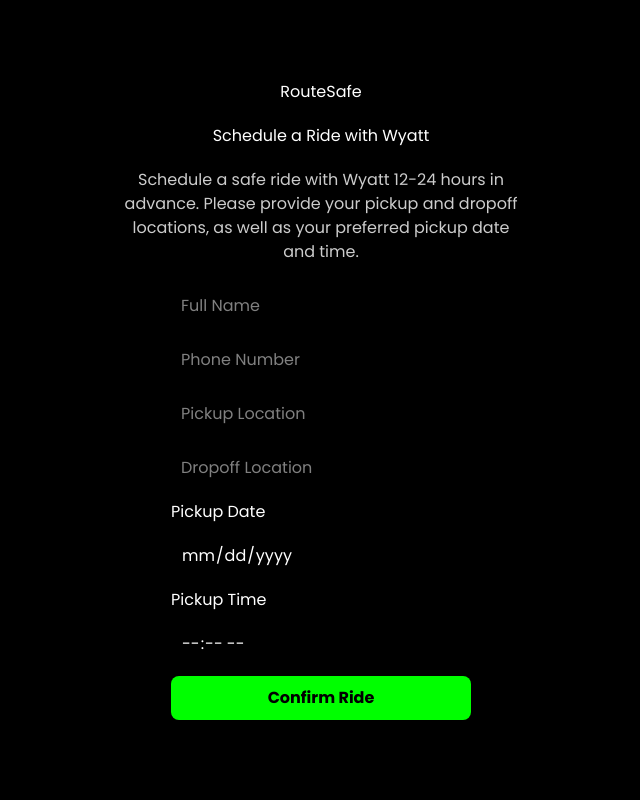
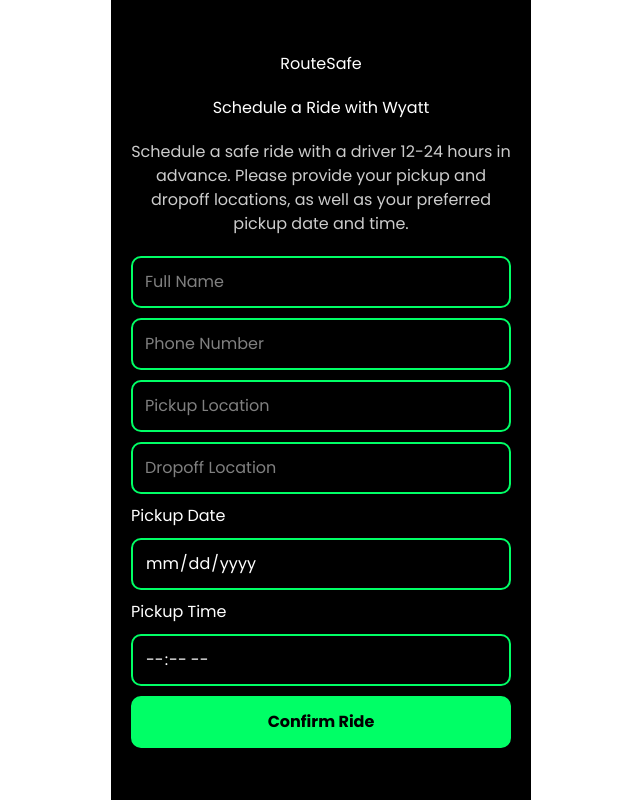
Before and after one commit to gman1337lol/routesafe, a Next.js app: page /schedule in a window 1280 px wide. Shown: the whole page, without its empty margins (319-959 px from the left). Built offline with nearby package versions, Linux system fonts and the light colour scheme; no server answers.

Commit message:
improved UI and input styling

```diff
--- a/app/schedule/page.tsx
+++ b/app/schedule/page.tsx
@@ -1,10 +1,28 @@
 "use client";
 
-
 import { useState } from "react";
-import { supabase } from "@/lib/supabaseClient";
+import { supabase } from "../../lib/supabaseClient";
 
 export default function Page() {
+  const inputStyle = {
+    padding: 12,
+    borderRadius: 10,
+    border: "2px solid #00ff66",
+    backgroundColor: "black",
+    color: "white",
+    outline: "none",
+  };
+
+  const buttonStyle = {
+    padding: 12,
+    backgroundColor: "#00ff66",
+    color: "black",
+    border: "2px solid #00ff66",
+    borderRadius: 10,
+    fontWeight: "bold",
+    cursor: "pointer",
+  };
+
   const [formData, setFormData] = useState({
     fullName: "",
     phone: "",
@@ -13,6 +31,7 @@ export default function Page() {
     pickupDate: "",
     pickupTime: "",
   });
+
   const [submitted, setSubmitted] = useState(false);
 
   async function handleSubmit(e: React.FormEvent<HTMLFormElement>) {
@@ -30,7 +49,8 @@ export default function Page() {
     ]);
 
     if (error) {
-      console.log("ERROR:", error.message);
+      alert(error.message);
+      console.log(error);
       return;
     }
 
@@ -58,6 +78,9 @@ export default function Page() {
         alignItems: "center",
         flexDirection: "column",
         gap: 20,
+        width: "100%",
+        maxWidth: 420,
+        margin: "0 auto",
       }}
     >
       <h1>RouteSafe</h1>
@@ -71,10 +94,11 @@ export default function Page() {
           color: "#ccc",
         }}
       >
-        Schedule a safe ride with Wyatt 12-24 hours in advance. Please provide
+        Schedule a safe ride with a driver 12-24 hours in advance. Please provide
         your pickup and dropoff locations, as well as your preferred pickup
         date and time.
       </p>
+
       <form
         onSubmit={handleSubmit}
         style={{
@@ -82,79 +106,65 @@ export default function Page() {
           flexDirection: "column",
           gap: 10,
           width: "100%",
-          maxWidth: 300,
         }}
       >
         <input
           placeholder="Full Name"
           value={formData.fullName}
-          onChange={(e) => setFormData({ ...formData, fullName: e.target.value })}
-          style={{
-            padding: 10,
-            borderRadius: 8,
-            border: "none",
-          }}
+          onChange={(e) =>
+            setFormData({ ...formData, fullName: e.target.value })
+          }
+          style={inputStyle}
         />
+
         <input
           placeholder="Phone Number"
           value={formData.phone}
-          onChange={(e) => setFormData({ ...formData, phone: e.target.value })}
-          style={{
-            padding: 10,
-            borderRadius: 8,
-            border: "none",
-        }}
+          onChange={(e) =>
+            setFormData({ ...formData, phone: e.target.value })
+          }
+          style={inputStyle}
         />
+
         <input
           placeholder="Pickup Location"
           value={formData.pickupLocation}
-          onChange={(e) => setFormData({ ...formData, pickupLocation: e.target.value })}
-          style={{
-            padding: 10,
-            borderRadius: 8,
-            border: "none",
-          }}
+          onChange={(e) =>
+            setFormData({ ...formData, pickupLocation: e.target.value })
+          }
+          style={inputStyle}
         />
+
         <input
           placeholder="Dropoff Location"
           value={formData.dropoffLocation}
-          onChange={(e) => setFormData({ ...formData, dropoffLocation: e.target.value })}
-          style={{
-            padding: 10,
-            borderRadius: 8,
-            border: "none",
-          }}
+          onChange={(e) =>
+            setFormData({ ...formData, dropoffLocation: e.target.value })
+          }
+          style={inputStyle}
         />
 
         <label>Pickup Date</label>
-        <input type="date"
-        value={formData.pickupDate}
-        onChange={(e) => setFormData({ ...formData, pickupDate: e.target.value })}
-        style={{ padding: 10,
-          borderRadius: 8,
-          border: "none",
-         }} />
+        <input
+          type="date"
+          value={formData.pickupDate}
+          onChange={(e) =>
+            setFormData({ ...formData, pickupDate: e.target.value })
+          }
+          style={inputStyle}
+        />
 
         <label>Pickup Time</label>
-        <input type="time"
-        value={formData.pickupTime}
-        onChange={(e) => setFormData({ ...formData, pickupTime: e.target.value })}
-        style={{ padding: 10,
-          borderRadius: 8,
-          border: "none",
-         }} />
+        <input
+          type="time"
+          value={formData.pickupTime}
+          onChange={(e) =>
+            setFormData({ ...formData, pickupTime: e.target.value })
+          }
+          style={inputStyle}
+        />
 
-        <button
-          type="submit"
-          style={{
-            padding: 10,
-            backgroundColor: "lime",
-            color: "black",
-            border: "none",
-            borderRadius: 8,
-            fontWeight: "bold",
-          }}
-        >
+        <button type="submit" style={buttonStyle}>
           Confirm Ride
         </button>
       </form>
@@ -164,8 +174,8 @@ export default function Page() {
           style={{
             marginTop: 20,
             padding: 10,
-            border: "2px solid lime",
-            borderRadius: 8,
+            border: "2px solid #00ff66",
+            borderRadius: 10,
             textAlign: "center",
           }}
         >
```
